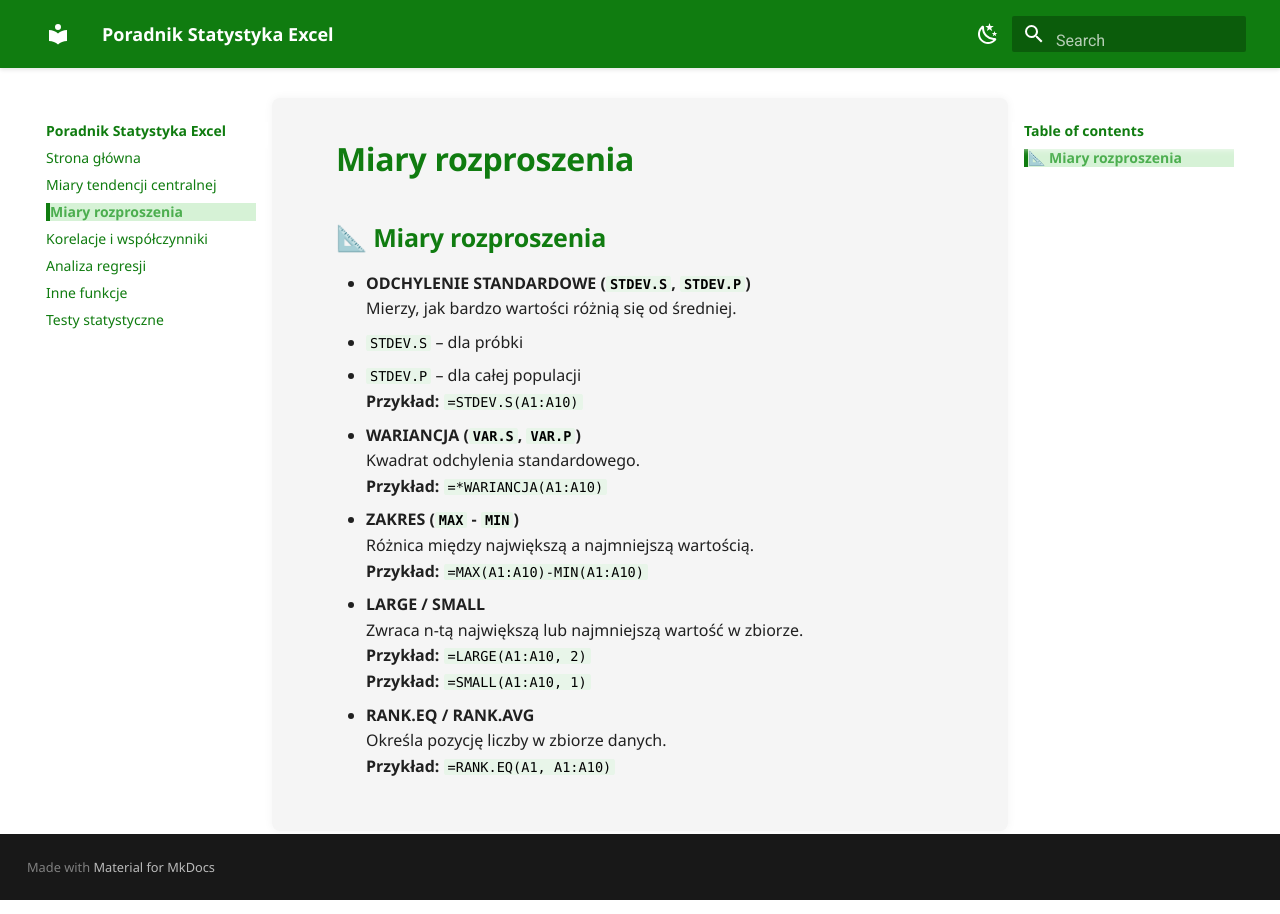
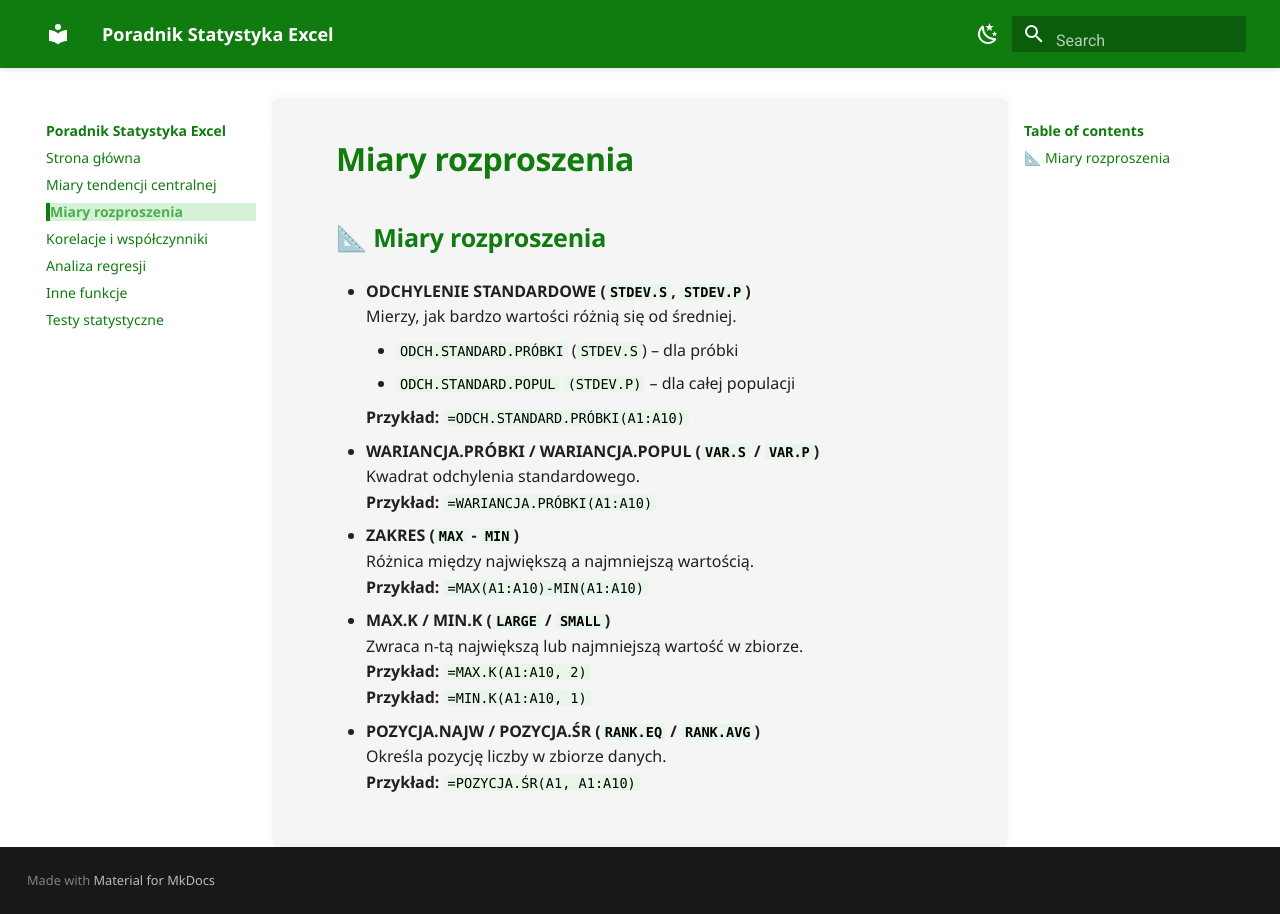
Before and after one commit to Filipek27/Projekt-na-SWPG-Produkcyjny, an MkDocs documentation site: the page built from docs/rozproszenie.md, in a window 1280 px wide. Built offline with MkDocs 1.6.1 and Material for MkDocs 9.7.7, drawn with Linux system fonts in a browser that asks for light colours.

Commit message:
Poprawa przykładów

```diff
--- a/docs/rozproszenie.md
+++ b/docs/rozproszenie.md
@@ -2,23 +2,24 @@
 
 - **ODCHYLENIE STANDARDOWE (`STDEV.S`, `STDEV.P`)**
   Mierzy, jak bardzo wartości różnią się od średniej.
-  - `STDEV.S` – dla próbki
-  - `STDEV.P` – dla całej populacji
-  **Przykład:** `=STDEV.S(A1:A10)`
+    - `ODCH.STANDARD.PRÓBKI` (`STDEV.S`) – dla próbki
+    - `ODCH.STANDARD.POPUL` `(STDEV.P)` – dla całej populacji
 
-- **WARIANCJA (`VAR.S`, `VAR.P`)**
+    **Przykład:** `=ODCH.STANDARD.PRÓBKI(A1:A10)`
+
+- **WARIANCJA.PRÓBKI / WARIANCJA.POPUL (`VAR.S` / `VAR.P`)**
   Kwadrat odchylenia standardowego.
-  **Przykład:** `=*WARIANCJA(A1:A10)`
+  **Przykład:** `=WARIANCJA.PRÓBKI(A1:A10)`
 
 - **ZAKRES (`MAX` - `MIN`)**
   Różnica między największą a najmniejszą wartością.
   **Przykład:** `=MAX(A1:A10)-MIN(A1:A10)`
 
-- **LARGE / SMALL**
+- **MAX.K / MIN.K (`LARGE` / `SMALL`)**
   Zwraca n-tą największą lub najmniejszą wartość w zbiorze.
-  **Przykład:** `=LARGE(A1:A10, 2)`
-  **Przykład:** `=SMALL(A1:A10, 1)`
+  **Przykład:** `=MAX.K(A1:A10, 2)`
+  **Przykład:** `=MIN.K(A1:A10, 1)`
 
-- **RANK.EQ / RANK.AVG**
+- **POZYCJA.NAJW / POZYCJA.ŚR (`RANK.EQ` / `RANK.AVG`)**
   Określa pozycję liczby w zbiorze danych.
-  **Przykład:** `=RANK.EQ(A1, A1:A10)`
+  **Przykład:** `=POZYCJA.ŚR(A1, A1:A10)`
```
Also changed, not shown: docs/korelacje.md (+1 -1 lines).
